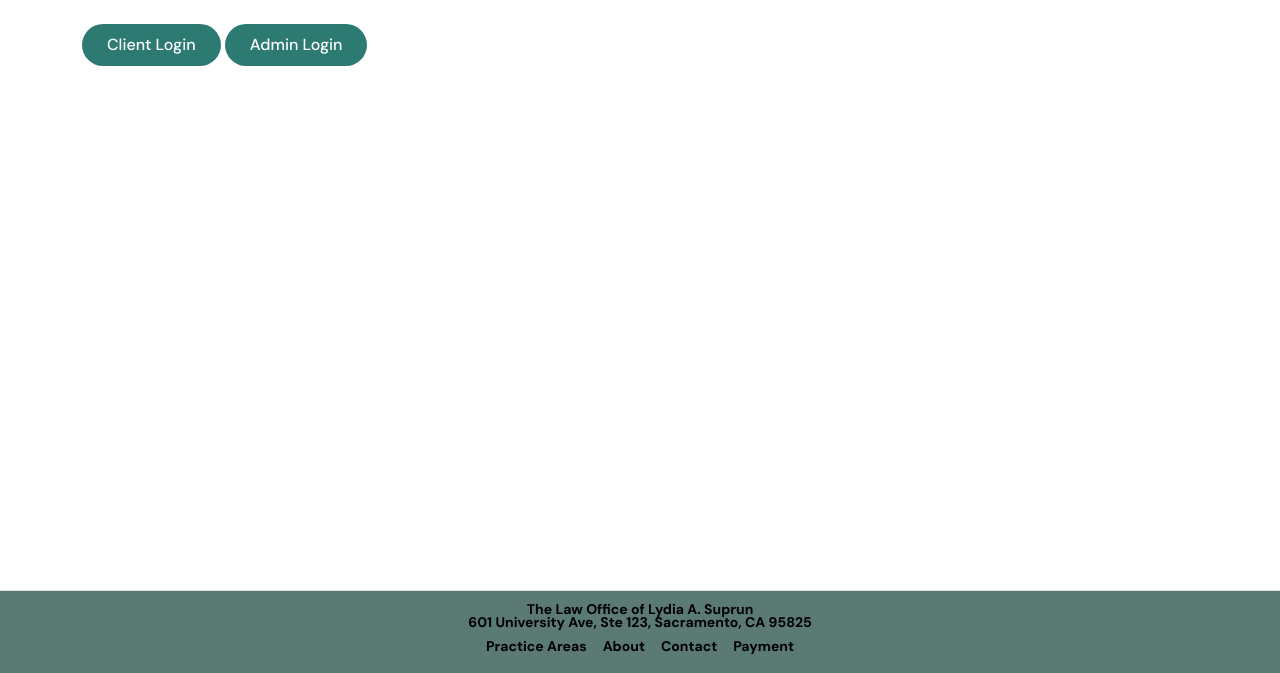
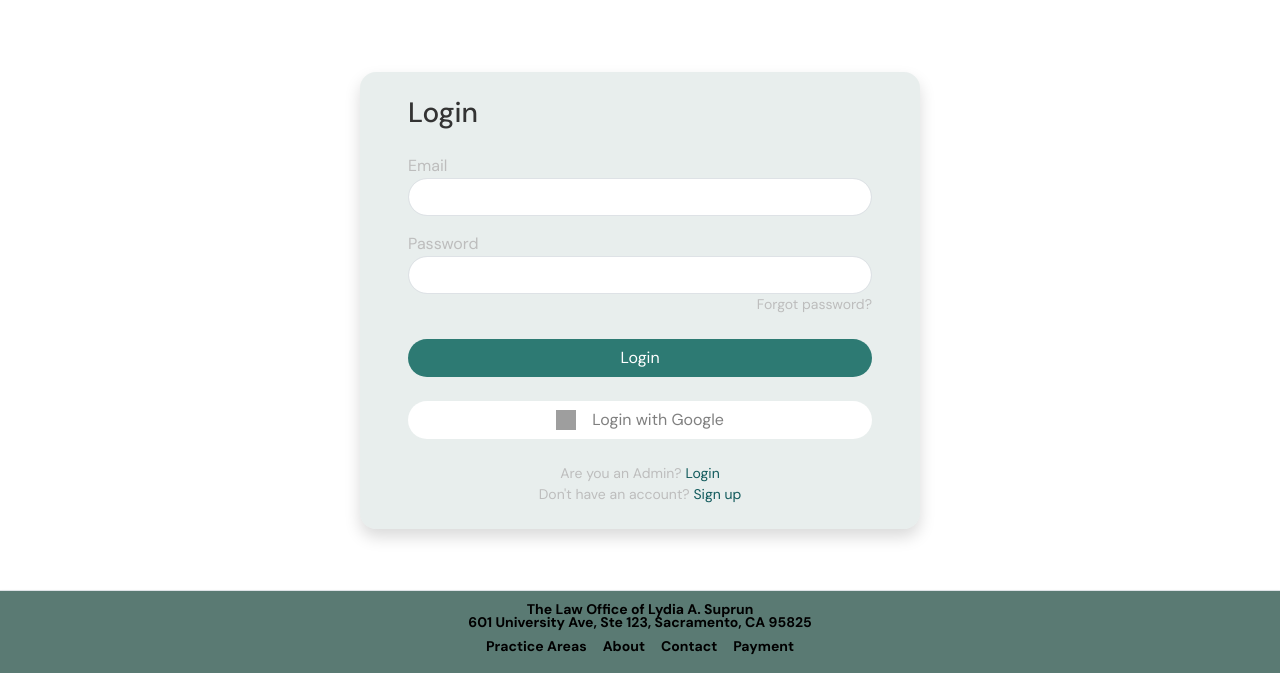
Before and after one commit to jasoonkp/Lydias-Law-Site, a Django app: page /login/ in a window 1280 px wide. Shown: the part 127-800 px from the top of the page. Run offline with Django 5.2, Linux system fonts and the light colour scheme; grey boxes are pictures that could not be loaded.

Commit message:
LLW-37-login-ui

```diff
--- a/core/templates/login.html
+++ b/core/templates/login.html
@@ -1,8 +1,45 @@
 {% extends 'base.html' %}
 
 {% block content %}
+<div class="d-flex justify-content-center mt-5">
+    <div class="card shadow px-5 py-4" style="width: 35rem; background-color: rgb(120, 156, 148, 0.17); border-radius: 1rem; border: none;">
+        <h3 class="mb-4" style="color: #333333;">Login</h3>
 
-        <a class="btn btn-custom px-4 py-2 rounded-pill" href="{% url 'client_dashboard' %}">Client Login</a>
+        <form>
+            <div class="mb-3">
+                <label for="email" class="form-label mb-0" style="color: #BDBDBD">Email</label>
+                <input type="email" class="form-control" id="email" style="border-radius: 1.5rem;" required>
+            </div>
 
-        <a class="btn btn-custom px-4 py-2 rounded-pill" href="{% url 'admin_dashboard' %}">Admin Login</a>
+            <div class="mb-0">
+                <label for="password" class="form-label mb-0" style="color: #BDBDBD">Password</label>
+                <input type="password" class="form-control" id="password" style="border-radius: 1.5rem;" required>
+            </div>
+
+            <p class="text-end small mb-4">
+                <a href="#" class="text-decoration-none" style="color: #BDBDBD !important;">Forgot password?</a>
+            </p>
+
+            <div class="d-grid mb-4">
+                <button type="submit" class="btn text-white w-100" style="background-color: #2d7a73; border-radius: 1.5rem;">Login</button>
+            </div>
+            <button type="button" class="btn w-100 mb-4 d-flex align-items-center justify-content-center gap-3"
+                style="background-color: white; color: rgba(0, 0, 0, 0.5); border-radius: 2rem;">
+                <img src="https://www.svgrepo.com/show/475656/google-color.svg" alt="Google" width="20" height="20">
+                <span>Login with Google</span>
+            </button>
+
+        </form>
+
+        <div class="text-center small">
+            <span style="color: #BDBDBD !important">Are you an Admin?</span>
+            <a href="#" class="text-decoration-none" style="color: #115A5C !important">Login</a>
+        </div>
+        <div class="text-center small" style="color: #BDBDBD !important;">
+            <span style="color: #BDBDBD !important">Don't have an account?</span>
+            <a href="#" class="text-decoration-none" style="color: #115A5C !important">Sign up</a>
+        </div>
+
+    </div>
+</div>
 {% endblock %}
```
